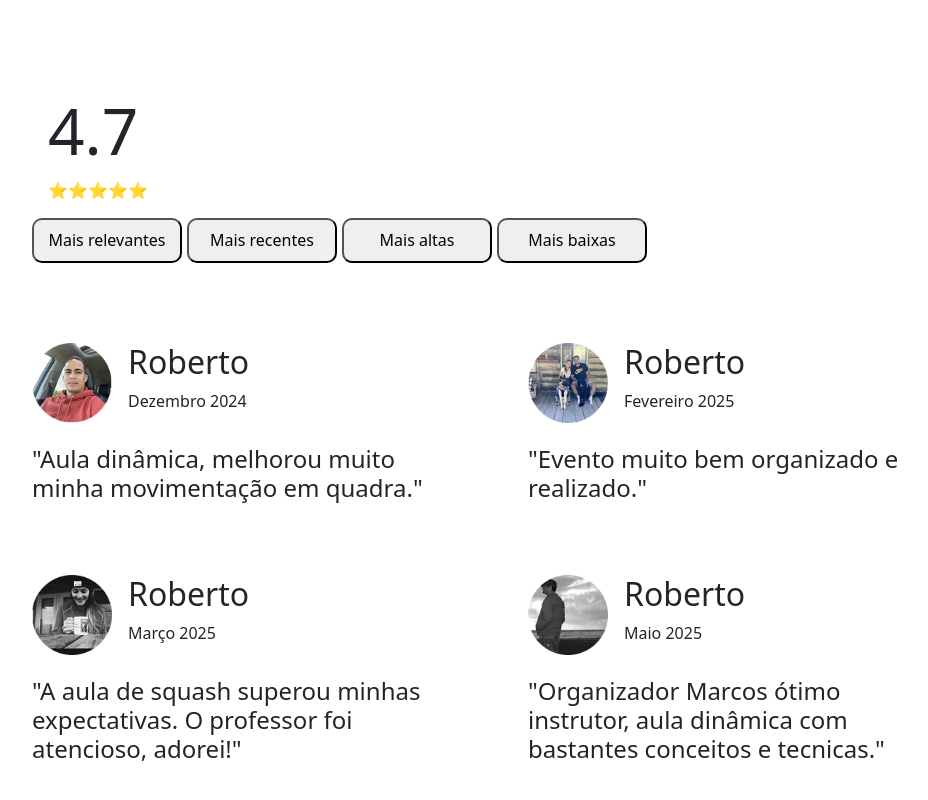
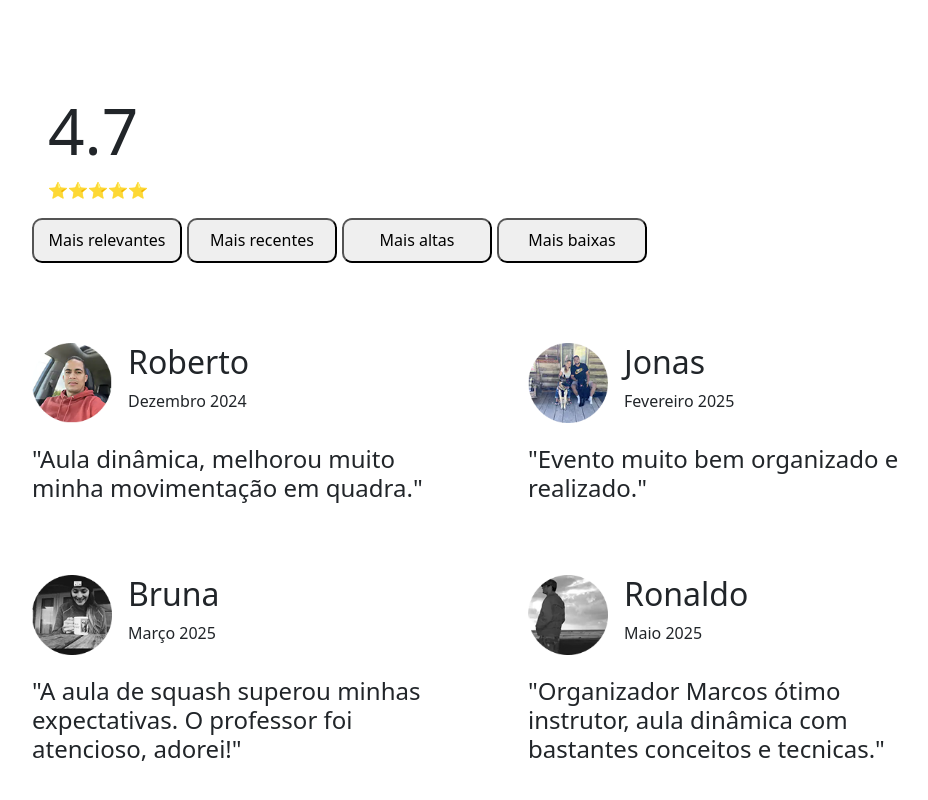
Before and after one commit to veronica9ribeiro/ENTERPRISECHALLENGE-FIAP, a plain HTML site: page pages/pag_info.html in a window 1280 px wide. Shown: the part 1552-2352 px from the top of the page, without its empty margins (160-1088 px from the left). Drawn offline with nearby package versions, Linux system fonts and the light colour scheme.

Commit message:
Alterações finais

```diff
--- a/css/styles_info.css
+++ b/css/styles_info.css
@@ -167,6 +167,7 @@ a {
     margin-left: 12.5rem;
     margin-top: 2rem;
     width: 1000px;
+    text-align: justify;
 }
 
 .sport-description a {
@@ -183,6 +184,7 @@ a {
 
 .creator-description {
     margin-top: 3rem;
+    text-align: justify;
 }
 .creator-description h2 {
     font-size: 24px;
--- a/pages/pag_info.html
+++ b/pages/pag_info.html
@@ -162,7 +162,7 @@
                     <div class="coment-info">
                         <img src="/images/Avatar-comentario-2.png" alt="">
                             <div class="coment-info-txt">
-                                <h2>Roberto</h2>
+                                <h2>Jonas</h2>
                                 <p>Fevereiro 2025</p>
                             </div>
                     </div>
@@ -176,7 +176,7 @@
                     <div class="coment-info">
                         <img src="/images/Avatar-comentario-3.png" alt="">
                             <div class="coment-info-txt">
-                                <h2>Roberto</h2>
+                                <h2>Bruna</h2>
                                 <p>Março 2025</p>
                             </div>
                     </div>
@@ -190,7 +190,7 @@
                     <div class="coment-info">
                         <img src="/images/Avatar-comentario-4.png" alt="">
                             <div class="coment-info-txt">
-                                <h2>Roberto</h2>
+                                <h2>Ronaldo</h2>
                                 <p>Maio 2025</p>
                             </div>
                     </div>
```
